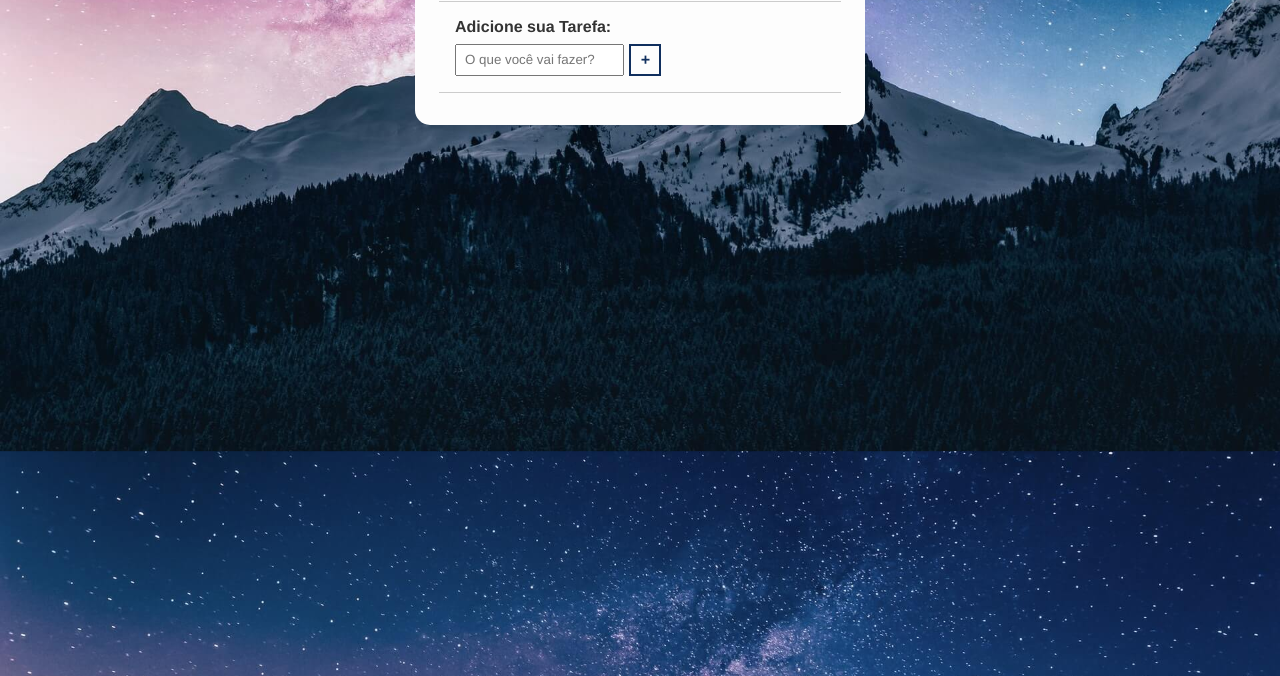
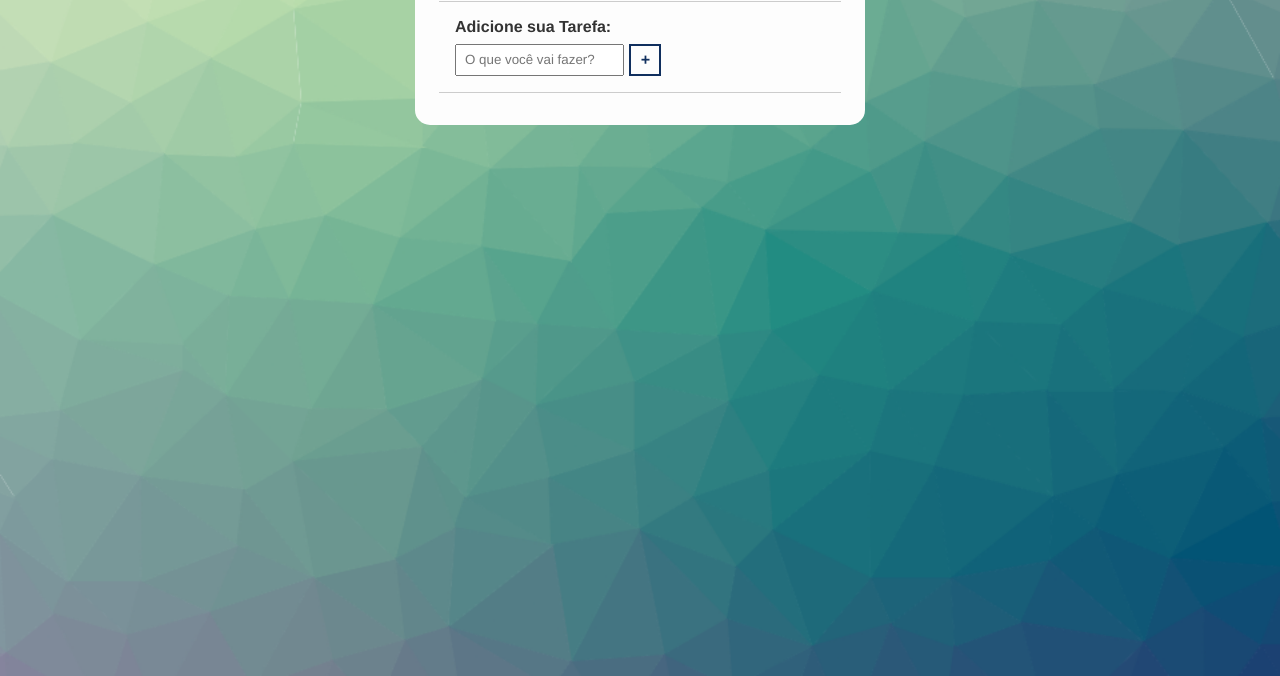
Before and after one commit to nzbraga/nzbraga.github.io, a plain HTML site: page todolist/index.html in a window 1280 px wide. Shown: the part 124-800 px from the top of the page. Drawn offline with Linux system fonts and the light colour scheme.

Commit message:
o inicio

```diff
--- a/todolist/css/style.css
+++ b/todolist/css/style.css
@@ -8,9 +8,10 @@
 }
 
 body {
-    background-image: url(../img/bg.jpg);
-    background-position: center;
+    background-image: url(../img/cool-background.png);
     background-size: cover;
+    background-repeat: no-repeat;
+    background-attachment: fixed;
 }
 
 button {
```
Also changed, not shown: index.html (+1 -1 lines), assents/img/mini-todo.png, todolist/img/cool-background.png (added).
